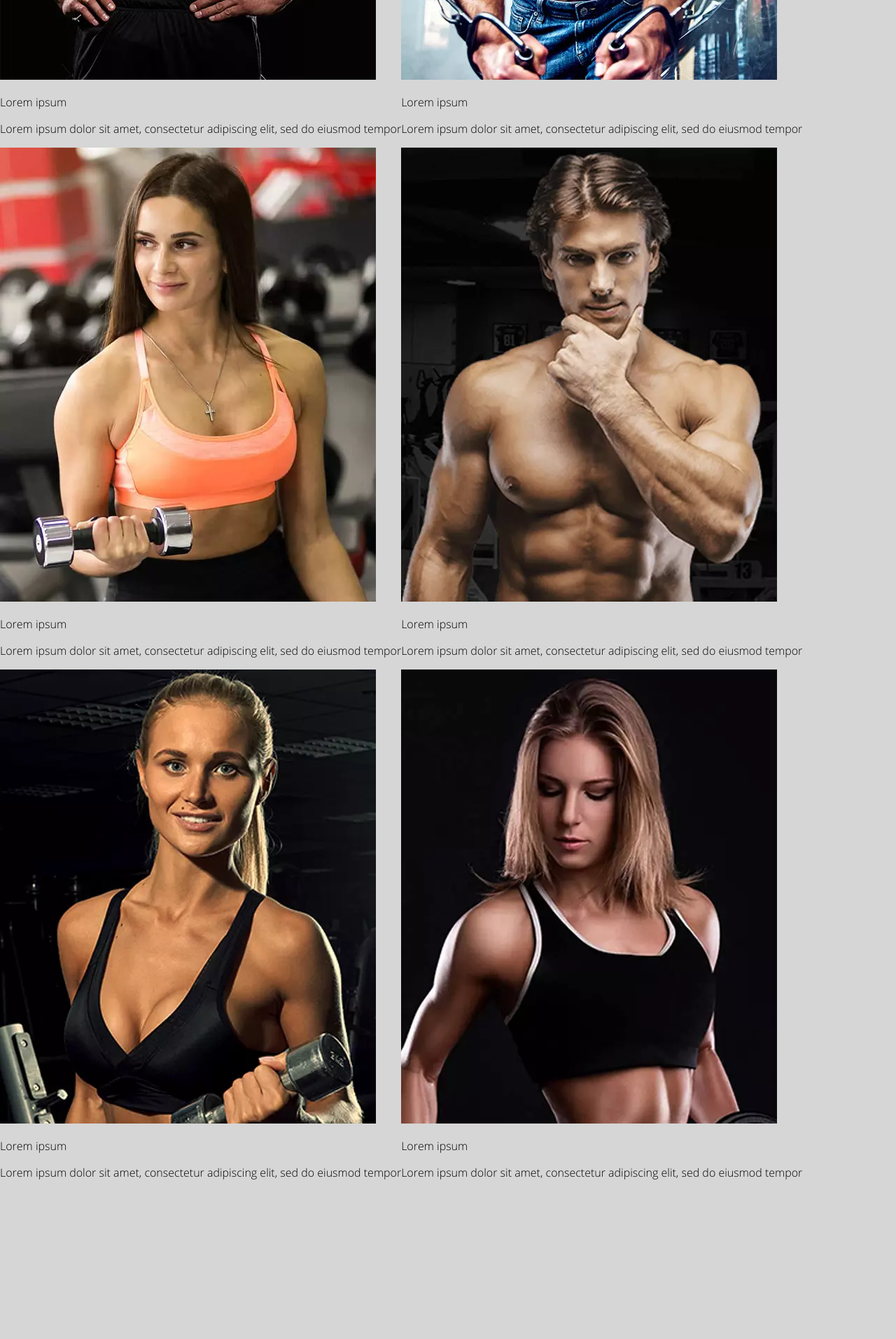
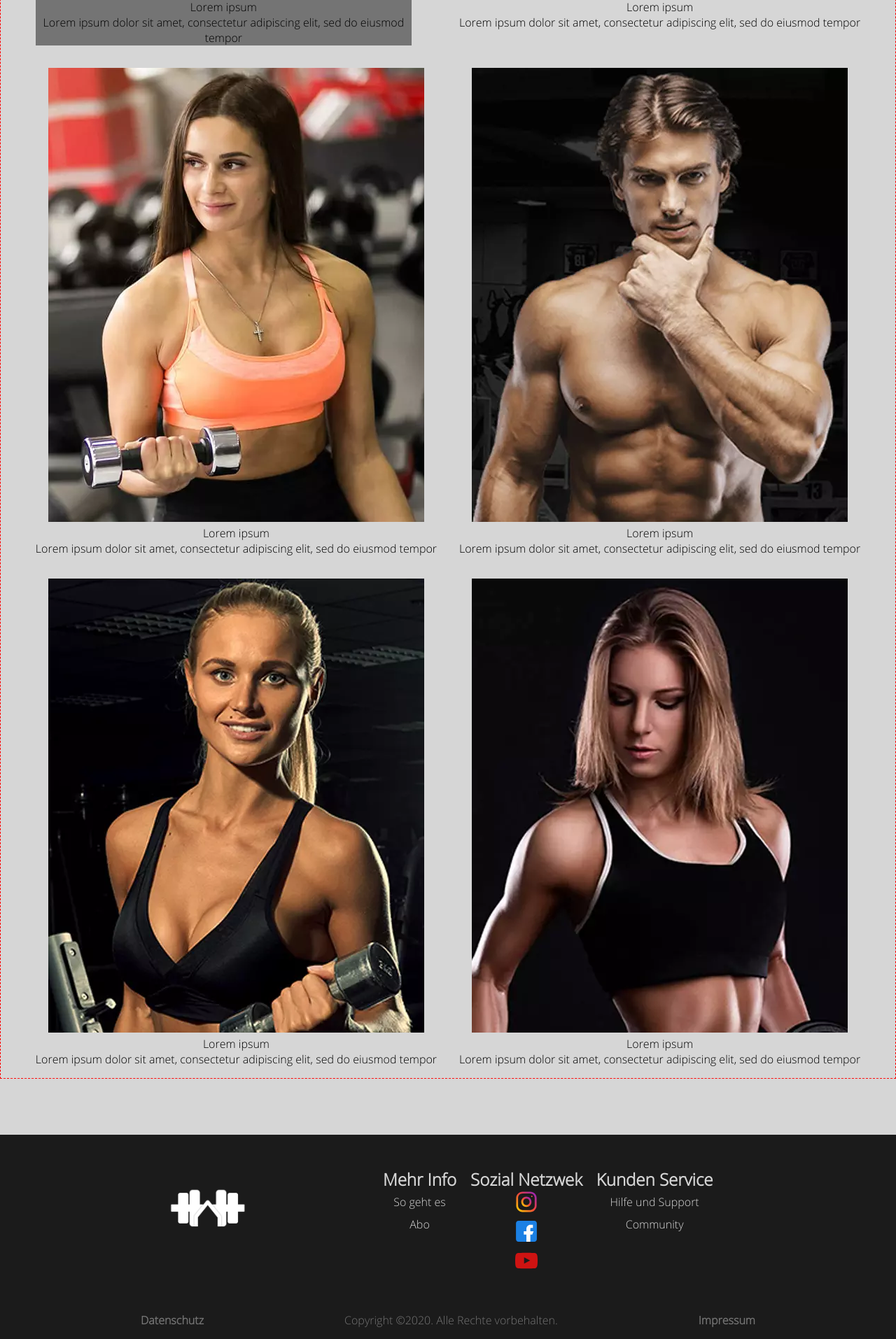
Before and after one commit to namisrn/Fit-von-Zuhause-Website, a PHP site: page /Trainer/index.html in a window 1280 px wide. Shown: the part 1639-3553 px from the top of the page at 70% size. Before the commit the page ends 3325 px from the top, so only its background shows below. Run offline with PHP 8.4, Linux system fonts and the light colour scheme; some web fonts are replaced.

Commit message:
Weiterentwicklung: Header und Trainers -  Hinzugefügt: Footer

```diff
--- a/Trainer/index.html
+++ b/Trainer/index.html
@@ -8,12 +8,11 @@
 </head>
 <body>
     <header>
-        <img class="headerImg" src="img/headerPic_Trainer.webp" alt="headerPic">
-        <div class="headerTitle">
-            <p>Fit <br> von <br> Zuhause.</p>
-            <p>einfach. <br> unkompliziert.</p>
+        <div class="titleContainer">
+            <p class="websiteTitle">Fit <br> von <br> Zuhause.</p>
+            <p class="websiteBeschreibung">einfach. <br> unkompliziert.</p>
         </div>
-
+        <img src="./img/headerPic_Trainer.webp" alt="headerPic">
 
     </header>
     <main>
@@ -24,16 +23,30 @@
         </div>
 
     <section class="trainers">
+
         <div class="trainer1Section">
+
             <img class="trainer1Img" src="./img/Trainer1.webp" alt="trainer1">
-            <p class="trainer1Title">Lorem ipsum</p>
-            <p class="trainer1Detail">Lorem ipsum dolor sit amet, consectetur adipiscing elit, sed do eiusmod tempor</p>
+
+            <div class="trBeschreibung">
+                <p class="trainer1Title">Lorem ipsum</p>
+                <p class="trainer1Detail">Lorem ipsum dolor sit amet, consectetur adipiscing elit, sed do eiusmod tempor</p>
+                <p class="trainer1MehrDetail">Lorem ipsum dolor sit amet, consectetur adipiscing elit, sed do eiusmod temporincididunt ut labore et dolore magna aliqua. Quis ipsum suspendisse ultrices gravida.
+                    Risus commodo viverra</p>
+
+            </div>
         </div>
+
         <div class="trainer2Section">
             <img class="trainer2Img" src="./img/Trainer2.webp" alt="trainer2">
+
+
             <p class="trainer2Title">Lorem ipsum</p>
             <p class="trainer2Detail">Lorem ipsum dolor sit amet, consectetur adipiscing elit, sed do eiusmod tempor</p>
+
+
         </div>
+
         <div class="trainer3Section">
             <img class="trainer3Img" src="./img/Trainer3.webp" alt="trainer3">
             <p class="trainer3Title">Lorem ipsum</p>
@@ -57,5 +70,43 @@
     </section>
 
     </main>
+
+    <footer>
+        <div class="footerContainer">
+            <div class="logoContainer">
+                <img src="../Img/Logo-BW.png" alt="">
+            </div>
+            <ul class="footerContent">
+                <li>
+                    <h2>Mehr Info</h2>
+
+                    <ul class="box">
+                        <li><a href="#">So geht es</a></li>
+                        <li><a href="#">Abo</a></li>
+                    </ul>
+                </li>
+                <li>
+                    <h2>Sozial Netzwek</h2>
+                    <ul class="box">
+                        <li><a href="#"><img src="../Img/instagram.svg" alt="instagramIcon"></a></li>
+                        <li><a href="#"><img src="../Img/facebook.svg" alt="facebookIcon"></a></li>
+                        <li><a href="#"><img src="../Img/youtube.svg" alt="youTubeIcon"></a></li>
+                    </ul>
+                </li>
+                <li>
+                    <h2>Kunden Service</h2>
+                    <ul class="box">
+                        <li><a href="#">Hilfe und Support</a></li>
+                        <li><a href="#">Community</a></li>
+                    </ul>
+                </li>
+            </ul>
+        </div>
+        <div class="footerUnten">
+            <h4>Datenschutz</h4>
+            <p>Copyright &copy;2020. Alle Rechte vorbehalten. </p>
+            <h4>Impressum</h4>
+        </div>
+    </footer>
 </body>
 </html>
--- a/Trainer/style.css
+++ b/Trainer/style.css
@@ -1,12 +1,10 @@
+/* Definieren lokal Font*/
+/*Für mehr unterstützung in verschiedene Browsers wurde hier .ttf, .woff sowie .woff2 deffiniert*/
 @font-face {
-  /* Definieren lokal Font*/
-  /*Für mehr unterstützung in verschiedene Browsers wurde hier .ttf, .woff sowie .woff2 deffiniert*/
   font-family: "OpenSans-Light";
   src: url("../Font/OpenSans-Light.ttf"),
     url("../Font/OpenSans-Light.woff") format("woff"),
     url("../Font/OpenSans-Light.woff2") format("woff2");
-  font-weight: normal;
-  font-style: normal;
 }
 :root {
   /*Farbe Palette werden hier als CSS-Variablen definieren, damit man sie nachher schneller und einfacher mit definierten name rufen kann.*/
@@ -15,25 +13,61 @@
   --hellGrau: #d6d6d6;
   --blau: #034078;
 }
-body {
-  font-family: "OpenSans-Light", "arial";
+
+* {
   margin: 0;
   padding: 0;
+}
+
+body {
   background-color: var(--hellGrau);
+  font-family: "OpenSans-Light";
+
+  /* overflow: hidden; */
 }
+
 header {
   position: relative;
-  border: 2px dashed yellow;
-}
-.headerImg {
   width: 100%;
-  height: 100hv;
+  height: 100vh;
+  overflow: hidden;
 }
 
-.headerTitle {
-  z-index: 99;
+/* Hier verwenden wir eine CSS-Transformation (skew), um das Ganze schräg zu stellen*/
+header > img {
+  position: absolute;
+  top: 0;
+  bottom: 0;
+  right: 0;
+  left: 0;
+  width: 100%;
+  height: 100vh;
+  transform: skewY(-6deg);
+  transform-origin: top left;
+}
+
+.titleContainer {
+  position: relative;
+  display: flex;
+  justify-content: space-between;
+  font-weight: bolder;
+  top: 25%;
+  margin: 0 10%;
+  z-index: 5;
   color: var(--hellGrau);
-  border: 2px dashed red;
+  /* border: 1px dashed red; */
+}
+
+.websiteTitle {
+  font-size: 5em;
+  font-weight: 900;
+}
+
+.websiteBeschreibung {
+  font-size: 3em;
+  font-weight: 600;
+  font-style: italic;
+  padding-top: 3em;
 }
 
 .trainerTitle {
@@ -42,21 +76,86 @@ header {
 }
 
 .trainers {
+  position: relative;
   display: flex;
   flex-wrap: wrap;
+  justify-content: center;
+  margin: 5em 0;
+  border: 1px dashed red;
 }
 
-/* .trainer1Section,
+.trainer1Section,
 .trainer2Section,
 .trainer3Section,
 .trainer4Section,
 .trainer5Section,
 .trainer6Section {
-  flex: 1 0 30%;
-  margin: 5px;
-  height: 100px;
-} */
+  text-align: center;
+  padding: 1em;
+}
 
-img > .trainers {
-  border-radius: 50em;
+.trBeschreibung {
+  position: relative;
+  width: 93.7%;
+
+  background-color: var(--grau);
 }
+
+.trainer1MehrDetail {
+  width: 93.7%;
+  display: none;
+}
+
+/********************* FOOTER *********************/
+footer {
+  color: var(--hellGrau);
+  background-color: var(--schwarz);
+}
+.footerContainer {
+  display: flex;
+  flex-wrap: wrap;
+  justify-content: space-evenly;
+  text-align: center;
+  padding: 3em;
+}
+
+.logoContainer img {
+  width: 7em;
+}
+
+.footerContainer ul {
+  list-style: none;
+  padding-left: 0;
+}
+
+.footerContainer li {
+  line-height: 2em;
+}
+
+.footerContainer a {
+  text-decoration: none;
+}
+
+.footerContent {
+  display: flex;
+  flex-flow: row;
+}
+
+.footerContent > * {
+  margin-right: 1.25em;
+}
+
+.box a {
+  color: var(--hellGrau);
+}
+
+.box img {
+  width: 2em;
+}
+.footerUnten {
+  display: flex;
+  justify-content: space-evenly;
+  padding-bottom: 1em;
+  text-align: center;
+  color: var(--grau);
+}
```
Also changed, not shown: Img/Logo-BW.png (added), Img/Logo.png (added), Img/facebook.svg (added), Img/instagram.svg (added), Img/youtube.svg (added).
